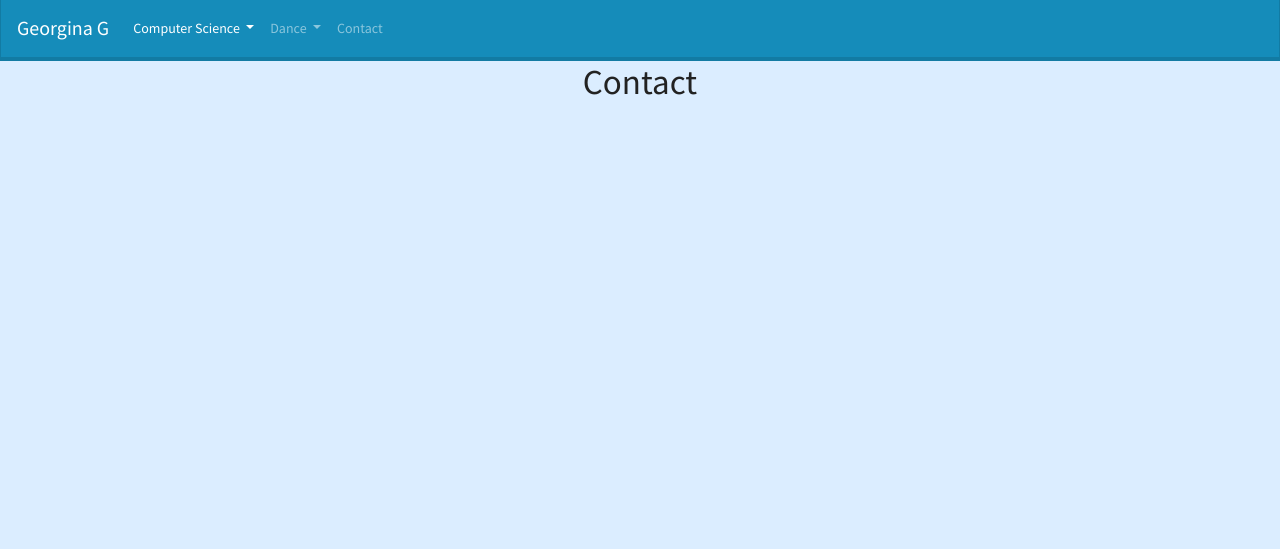
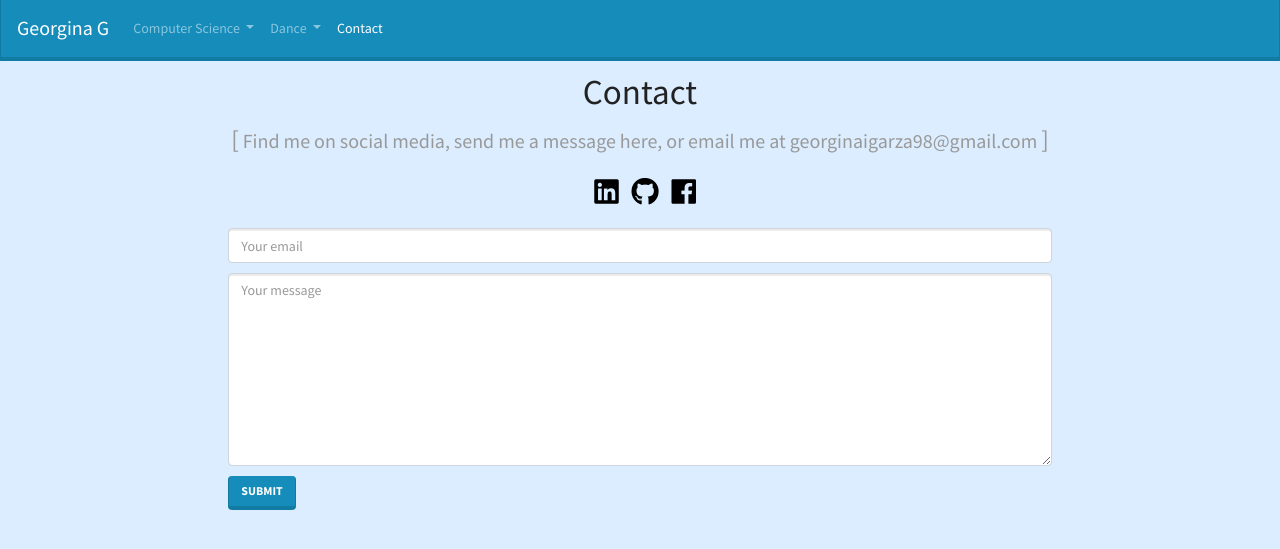
Before and after one commit to gigarza/gigarza.github.io, a Flask app: page /contact in a window 1280 px wide. Shown: the top 549 px of the page. Run offline with Flask 2, Linux system fonts and the light colour scheme; some libraries are stand-ins or nearby versions.

Commit message:
Contact page

```diff
--- /dev/null
+++ b/static/contact.css
@@ -0,0 +1,4 @@
+.logo {
+    margin-left: 10px;
+    color: black;
+}
--- a/templates/contact.html
+++ b/templates/contact.html
@@ -6,7 +6,8 @@
     <link rel="stylesheet" href="https://stackpath.bootstrapcdn.com/bootstrap/4.1.2/css/bootstrap.min.css" integrity="sha384-Smlep5jCw/wG7hdkwQ/Z5nLIefveQRIY9nfy6xoR1uRYBtpZgI6339F5dgvm/e9B" crossorigin="anonymous">
     <script src="https://stackpath.bootstrapcdn.com/bootstrap/4.1.2/js/bootstrap.min.js" integrity="sha384-o+RDsa0aLu++PJvFqy8fFScvbHFLtbvScb8AjopnFD+iEQ7wo/CG0xlczd+2O/em" crossorigin="anonymous"></script>
     <link href="https://maxcdn.bootstrapcdn.com/bootswatch/4.1.2/lumen/bootstrap.min.css" rel="stylesheet" >
-    <link href="https://maxcdn.bootstrapcdn.com/font-awesome/4.7.0/css/font-awesome.min.css" rel="stylesheet">
+    <link href="https://use.fontawesome.com/releases/v5.1.0/css/all.css" rel="stylesheet">
+    <link href="../static/contact.css" rel="stylesheet">
 
     <title>Contact | Georgina G</title>
 </head>
@@ -20,7 +21,7 @@
 
       <div class="collapse navbar-collapse" id="navbarColor01">
         <ul class="navbar-nav mr-auto">
-          <li class="nav-item active dropdown">
+          <li class="nav-item dropdown">
             <a class="nav-link dropdown-toggle" href="#" id="navbarDropdown" role="button" data-toggle="dropdown" aria-haspopup="true" aria-expanded="false">
               Computer Science
             </a>
@@ -32,7 +33,7 @@
           </li>
           <li class="nav-item dropdown">
            <a class="nav-link dropdown-toggle" href="#" id="navbarDropdown" role="button" data-toggle="dropdown" aria-haspopup="true" aria-expanded="false">
-              Dance<span class="sr-only">(current)</span>
+              Dance
             </a>
              <div class="dropdown-menu" aria-labelledby="navbarDropdown">
               <a class="dropdown-item" href="{{ url_for("dance_info") }}">Experience</a>
@@ -41,13 +42,41 @@
                 <a class="dropdown-item" href="#">Resume</a>
             </div>
           </li>
-          <li class="nav-item">
-            <a class="nav-link" href="{{ url_for("contact") }}">Contact</a>
+          <li class="nav-item active">
+            <a class="nav-link" href="{{ url_for("contact") }}">Contact<span class="sr-only">(current)</span></a>
           </li>
         </ul>
       </div>
     </nav>
 
-    <h1 style="text-align: center">Contact</h1>
+    <h1 style="text-align: center; margin-top: 10px">Contact</h1>
+   <p class="text-muted" style="font-size: 20px; text-align: center; margin-bottom: 20px;"><small class="text-muted" style="font-size: 25px">[</small> Find me on social media, send me a message here, or email me at georginaigarza98@gmail.com
+                         <small class="text-muted" style="font-size: 25px">]</small></p>
+
+   <div style="text-align: center; margin-bottom: 20px">
+       <a href="https://www.linkedin.com/in/georgina-garza/" class="logo"><i class="fab fa-linkedin fa-2x"></i></a>
+       <a href="https://github.com/gigarza" class="logo"><i class="fab fa-github fa-2x"></i></a>
+       <a href="https://www.facebook.com/georginaigarza" class="logo"><i class="fab fa-facebook fa-2x"></i></a>
+   </div>
+
+    <div class="container-fluid">
+        <div class="row">
+            <div class="col-md-2">
+            </div>
+             <div class="col-md-8">
+                 <form method="POST" action="http://formspree.io/georginaigarza98@gmail.com">
+                <div style="font-size: 1.3em; width: 100%">
+                    <input class="form-control" id="exampleInputEmail1" type="email" name="email" placeholder="Your email">
+                </div>
+                <div style="margin-top: 10px;font-size: 1.3em;">
+                    <textarea class="form-control" id="exampleTextarea" style="height: 193px; width: 100%" name="message" placeholder="Your message"></textarea>
+                </div>
+                <button class="btn btn-primary" type="submit" style="margin-top: 10px">Submit</button>
+                 </form>
+            </div>
+             <div class="col-md-2">
+            </div>
+        </div>
+    </div>
 </body>
 </html>
--- a/templates/dance_gallery.html
+++ b/templates/dance_gallery.html
@@ -6,7 +6,6 @@
     <link rel="stylesheet" href="https://stackpath.bootstrapcdn.com/bootstrap/4.1.2/css/bootstrap.min.css" integrity="sha384-Smlep5jCw/wG7hdkwQ/Z5nLIefveQRIY9nfy6xoR1uRYBtpZgI6339F5dgvm/e9B" crossorigin="anonymous">
     <script src="https://stackpath.bootstrapcdn.com/bootstrap/4.1.2/js/bootstrap.min.js" integrity="sha384-o+RDsa0aLu++PJvFqy8fFScvbHFLtbvScb8AjopnFD+iEQ7wo/CG0xlczd+2O/em" crossorigin="anonymous"></script>
     <link href="https://maxcdn.bootstrapcdn.com/bootswatch/4.1.2/lumen/bootstrap.min.css" rel="stylesheet" >
-    <link href="https://maxcdn.bootstrapcdn.com/font-awesome/4.7.0/css/font-awesome.min.css" rel="stylesheet">
     <link href="../static/dance_gallery.css" rel="stylesheet">
 
     <title>Dance Gallery | Georgina G</title>
@@ -21,7 +20,7 @@
 
       <div class="collapse navbar-collapse" id="navbarColor01">
         <ul class="navbar-nav mr-auto">
-          <li class="nav-item active dropdown">
+          <li class="nav-item dropdown">
             <a class="nav-link dropdown-toggle" href="#" id="navbarDropdown" role="button" data-toggle="dropdown" aria-haspopup="true" aria-expanded="false">
               Computer Science
             </a>
@@ -31,7 +30,7 @@
                 <a class="dropdown-item" href="/static/resumes/CS_Resume_Final.doc">Resume</a>
             </div>
           </li>
-          <li class="nav-item dropdown">
+          <li class="nav-item dropdown active">
            <a class="nav-link dropdown-toggle" href="#" id="navbarDropdown" role="button" data-toggle="dropdown" aria-haspopup="true" aria-expanded="false">
               Dance<span class="sr-only">(current)</span>
             </a>
--- a/templates/dance_info.html
+++ b/templates/dance_info.html
@@ -20,7 +20,7 @@
 
       <div class="collapse navbar-collapse" id="navbarColor01">
         <ul class="navbar-nav mr-auto">
-          <li class="nav-item active dropdown">
+          <li class="nav-item dropdown">
             <a class="nav-link dropdown-toggle" href="#" id="navbarDropdownMenuLink" data-toggle="dropdown" aria-haspopup="true" aria-expanded="false">
               Computer Science
             </a>
@@ -30,7 +30,7 @@
                 <a class="dropdown-item" href="/static/resumes/CS_Resume_Final.doc">Resume</a>
             </div>
           </li>
-          <li class="nav-item dropdown">
+          <li class="nav-item active dropdown">
             <a class="nav-link dropdown-toggle" href="#" id="navbarDropdownMenuLink" data-toggle="dropdown" aria-haspopup="true" aria-expanded="false">
               Dance<span class="sr-only">(current)</span>
             </a>
--- a/templates/index.html
+++ b/templates/index.html
@@ -6,7 +6,6 @@
         <link rel="stylesheet" href="https://stackpath.bootstrapcdn.com/bootstrap/4.1.2/css/bootstrap.min.css" integrity="sha384-Smlep5jCw/wG7hdkwQ/Z5nLIefveQRIY9nfy6xoR1uRYBtpZgI6339F5dgvm/e9B" crossorigin="anonymous">
         <script src="https://stackpath.bootstrapcdn.com/bootstrap/4.1.2/js/bootstrap.min.js" integrity="sha384-o+RDsa0aLu++PJvFqy8fFScvbHFLtbvScb8AjopnFD+iEQ7wo/CG0xlczd+2O/em" crossorigin="anonymous"></script>
         <link href="https://maxcdn.bootstrapcdn.com/bootswatch/4.1.2/lumen/bootstrap.min.css" rel="stylesheet" >
-        <link href="https://maxcdn.bootstrapcdn.com/font-awesome/4.7.0/css/font-awesome.min.css" rel="stylesheet">
 
         <title>Home | Georgina Garza</title>
     </head>
```
Also changed, not shown: templates/cs_projects.html (+13 -13 lines).
